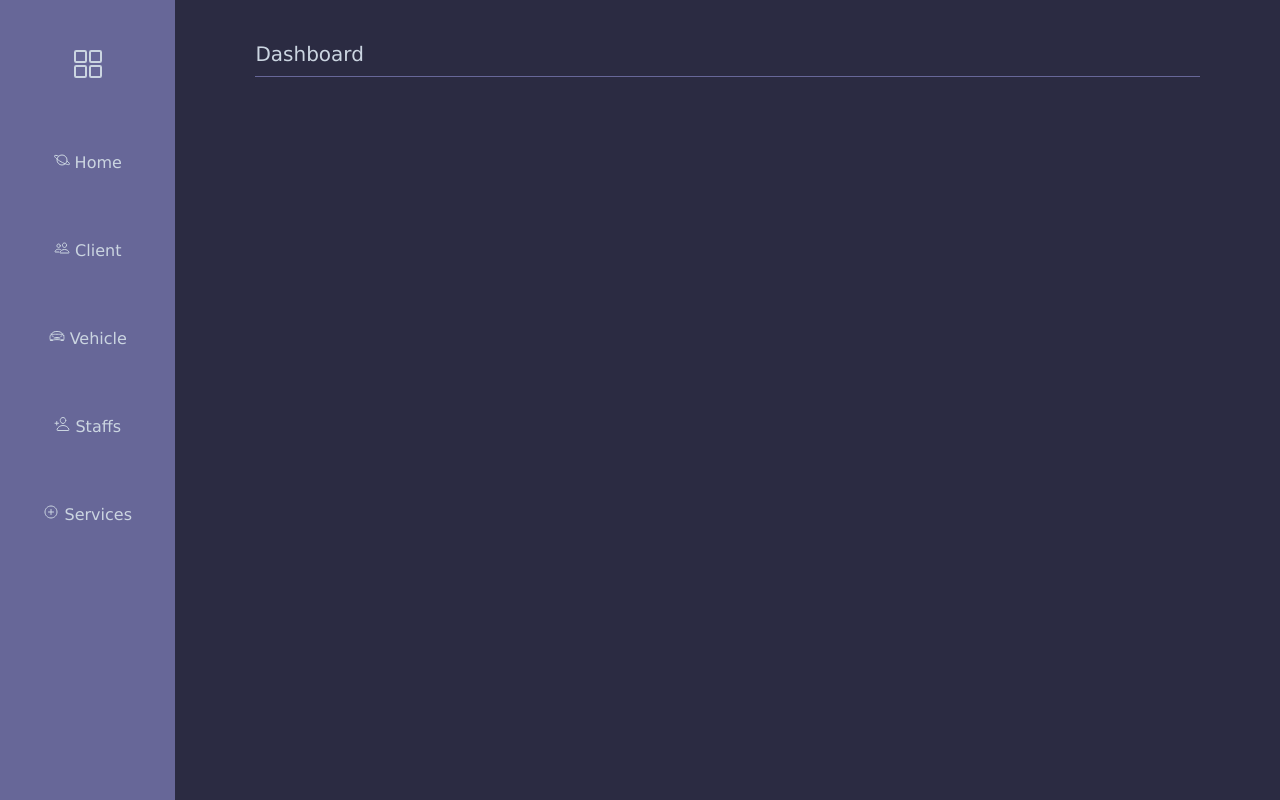
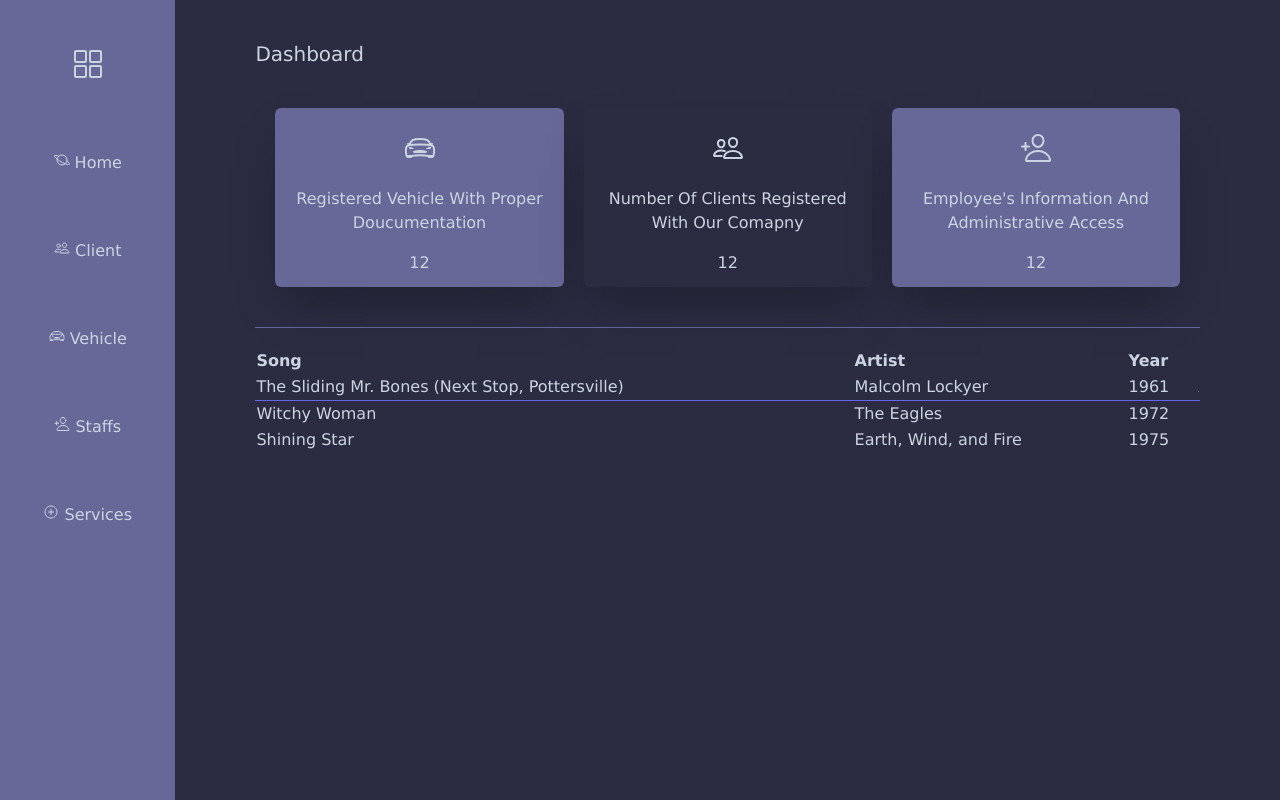
Before and after one commit to naijatechgirle/tailwind, a website built with Vite: page dashboard.html in a window 1280 px wide. Built offline with nearby package versions, Linux system fonts and the light colour scheme.

Commit message:
added display table

```diff
--- a/dashboard.html
+++ b/dashboard.html
@@ -11,25 +11,25 @@
 <body class="bg-deepBlue-950 text-slate-300 h-32 flex font-[Verdana]">
     <aside class="bg-deepBlue-990 h-screen w-full md:w-52 text-white-400">
         <nav class="mt-12 mb-20">
-            <ul class="text-center space-y-16 font-thin cursor-pointer">
+            <ul class="text-center space-y-16 font-thin cursor-pointer p-3 md:p-0">
                 <ion-icon name="grid-outline" class="hover:text-white hover:animate-bounce ease-in-out transition" size="large"></ion-icon>
-                <li class="cursor:pointer hover:text-white">
+                <li class="listStyle cursor-pointer">
                     <ion-icon name="planet-outline"></ion-icon>
                     Home
                 </li>
-                <li class="cursor:pointer hover:text-white">
+                <li class="listStyle cursor-pointer">
                     <ion-icon name="people-outline"></ion-icon>
                     Client
                 </li>
-                <li class="cursor:pointer hover:text-white">
+                <li class="listStyle cursor-pointer">
                     <ion-icon name="car-sport-outline"></ion-icon>
                     Vehicle
                 </li>
-                <li class="cursor:pointer hover:text-white">
+                <li class="listStyle cursor-pointer">
                     <ion-icon name="person-add-outline"></ion-icon>
                     Staffs
                 </li>
-                <li class="cursor:pointer hover:text-white">
+                <li class="listStyle cursor-pointer">
                     <ion-icon name="add-circle-outline"></ion-icon>
                     Services
                 </li>
@@ -38,10 +38,55 @@
     </aside>
     <section class="container my-5 md:my-10">
         <h1 class="font-medium text-xl">Dashboard</h1>
-        <hr class="border-[#676798] mt-2">
-        <div class="card">
+        <div class="flex flex-col justify-evenly my-10 mx-5 md:flex-row">
+            <div class="rounded-md bg-deepBlue-990 px-5 py-3 h-min text-base space-y-4 pt-6 text-center mb-6 md:mb-0 w-full shadow-2xl hover:transition ease-in-out hover:text-white hover:translate-x-1 hover:outline-0 hover:ring-4 hover:ring-bg-deepBlue-990">
+                <ion-icon size="large" name="car-sport-outline"></ion-icon>
+                <p>Registered Vehicle With Proper Doucumentation</p>
+                <h6>12</h6>
+            </div>
+            <div class="rounded-md bg-deepBlue-950 px-5 py-3 h-min text-base space-y-4 pt-6 text-center mb-6 shadow-2xl hover:transition ease-in-out hover:text-white hover:translate-x-1 hover:outline-0 hover:ring-4 hover:ring-bg-deepBlue-990 md:mb-0 w-full md:ml-5">
+                <ion-icon size="large" name="people-outline"></ion-icon>
+                <p>Number Of Clients Registered With Our Comapny</p>
+                <h6>12</h6>
+            </div>
+            <div class="rounded-md bg-deepBlue-990 px-5 py-3 h-min text-base space-y-4 pt-6 text-center w-full md:ml-5 shadow-2xl hover:transition ease-in-out hover:text-white hover:translate-x-1 hover:outline-0 hover:ring-4 hover:ring-bg-deepBlue-990">
+                <ion-icon size="large" name="person-add-outline"></ion-icon>
+                <p>Employee's Information And Administrative Access</p>
+                <h6>12</h6>
+            </div>
 
-        </div>
+          </div>
+          <hr class="border-[#676798] mt-2">
+
+          <section class="mt-5">
+            <table class="table-auto w-full">
+                <thead>
+                  <tr class="text-left">
+                    <th>Song</th>
+                    <th>Artist</th>
+                    <th class="mb-5">Year</th>
+                  </tr>
+                </thead>
+                <tbody class="space-y-16">
+                  <tr class="mb-10 border-b border-b-indigo-500">
+                    <td>The Sliding Mr. Bones (Next Stop, Pottersville)</td>
+                    <td>Malcolm Lockyer</td>
+                    <td>1961</td>
+                    <td><hr class="border-[#676798] mt-2"></td>
+                  </tr>
+                  <tr class="mb-5">
+                    <td>Witchy Woman</td>
+                    <td>The Eagles</td>
+                    <td>1972</td>
+                  </tr>
+                  <tr class="mb-5">
+                    <td>Shining Star</td>
+                    <td>Earth, Wind, and Fire</td>
+                    <td>1975</td>
+                  </tr>
+                </tbody>
+              </table>
+          </section>
     </section>
 
      <!-- iconic icons -->
```
